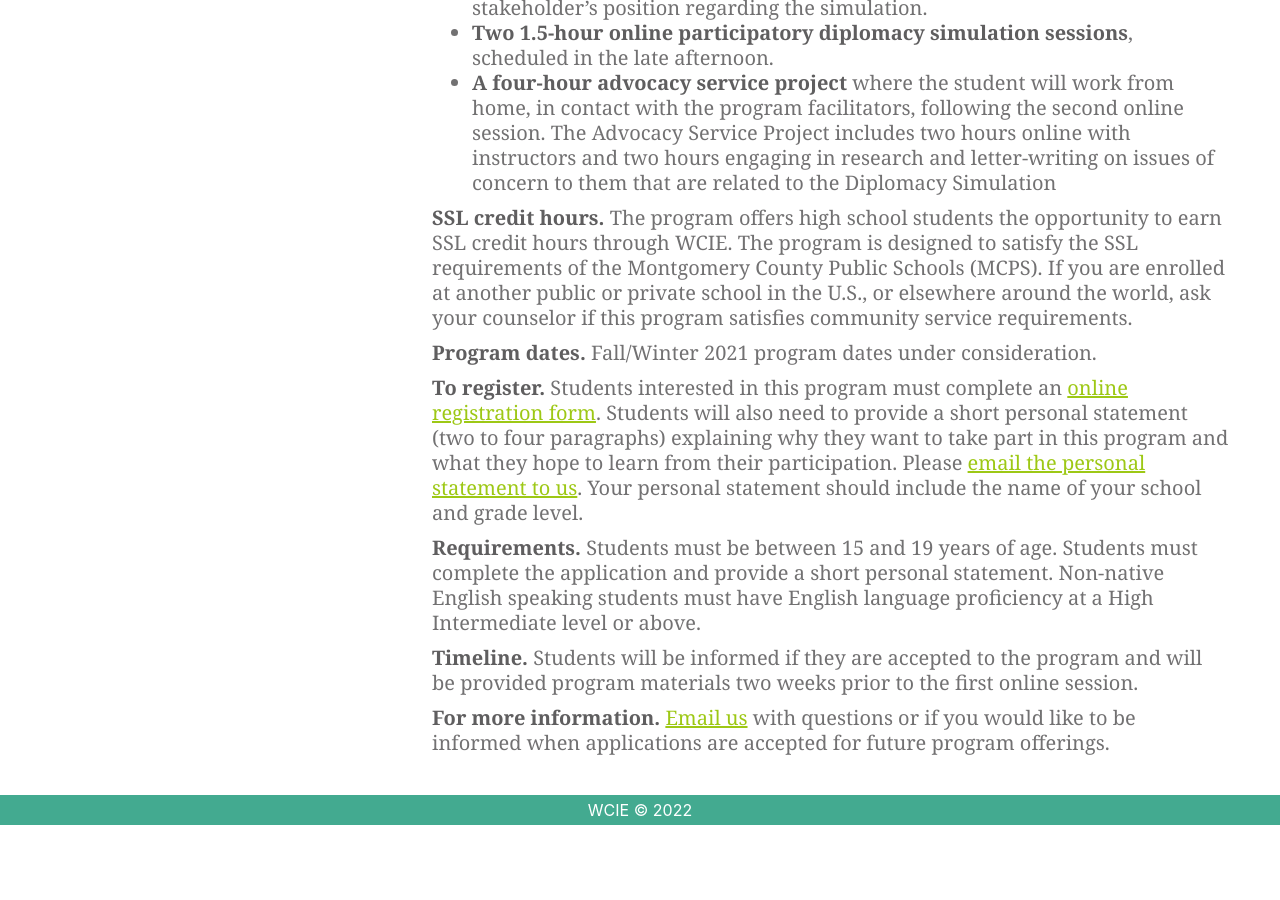
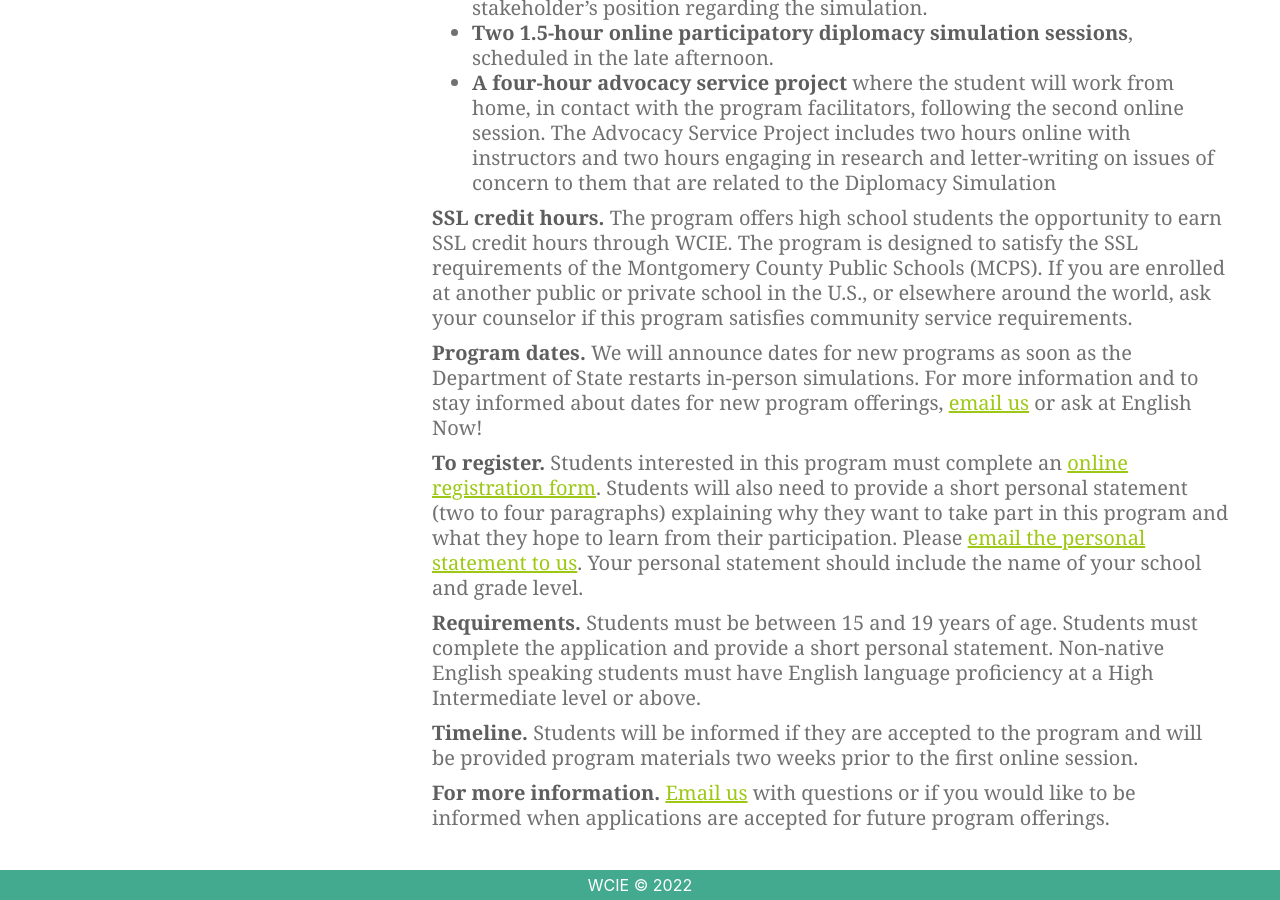
Before and after one commit to washingtoncie/washingtoncie.github.io, a Jekyll site: the page built from _pages/student-service-learning/youth-facing-the-global-freshwater-crisis.md, in a window 1280 px wide and 900 px high, scrolled down 2081 px. Built offline with Jekyll 4.4.1, drawn with Linux system fonts in a browser that asks for light colours; before the commit the page ends 2906 px from its top, so only the background shows below that.

Commit message:
Update freshwater page

```diff
--- a/_pages/student-service-learning/youth-facing-the-global-freshwater-crisis.md
+++ b/_pages/student-service-learning/youth-facing-the-global-freshwater-crisis.md
@@ -45,7 +45,7 @@ Under the guidance of the facilitators of the Diplomacy Simulation, students stu
 
 **SSL credit hours.** The program offers high school students the opportunity to earn SSL credit hours through WCIE. The program is designed to satisfy the SSL requirements of the Montgomery County Public Schools (MCPS). If you are enrolled at another public or private school in the U.S., or elsewhere around the world, ask your counselor if this program satisfies community service requirements.
 
-**Program dates.** Fall/Winter 2021 program dates under consideration.
+**Program dates.** We will announce dates for new programs as soon as the Department of State restarts in-person simulations. For more information and to stay informed about dates for new program offerings, [email us](mailto:communityservice@washingtoncie.org) or ask at English Now!
 
 **To register.** Students interested in this program must complete an [online registration form](https://englishnoww.wufoo.com/forms/english-now-registration-form/). Students will also need to provide a short personal statement (two to four paragraphs) explaining why they want to take part in this program and what they hope to learn from their participation. Please [email the personal statement to us](mailto:communityservice@washingtoncie.org). Your personal statement should include the name of your school and grade level.
 
```
